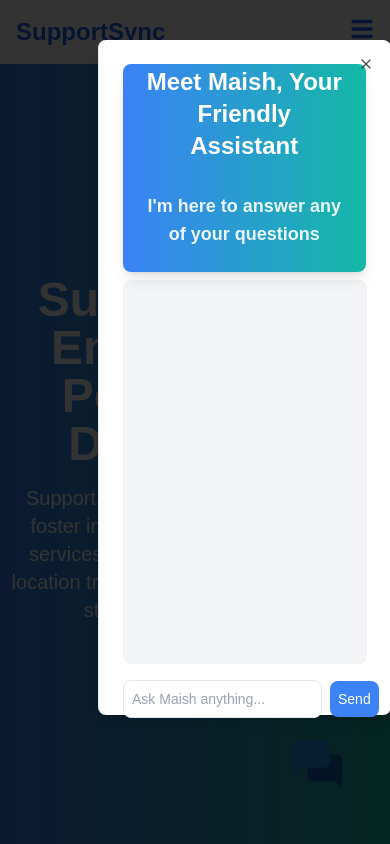
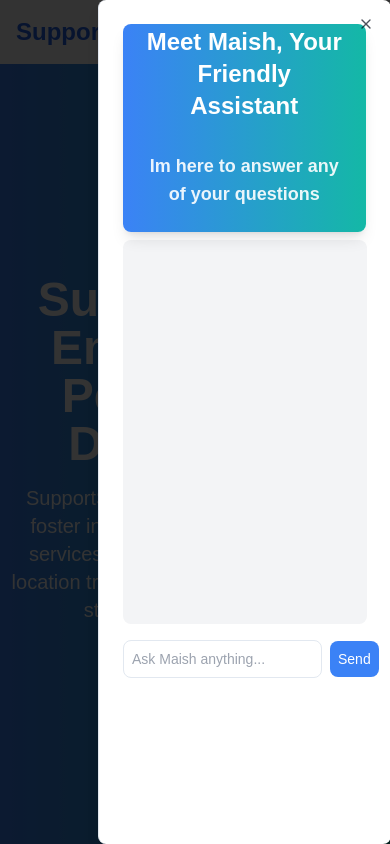
Before and after one commit to Codedeysguys/Teamx_pwd_hackerthon, a Next.js app: page / in a window 390 px wide. Both pictures are taken after a click on the button 318 px from the left and 765 px from the top of the page. Shown: the top 844 px of the page. Built offline with nearby package versions, Linux system fonts and the light colour scheme.

Commit message:
fixed responsiveness and text input clearing

```diff
--- a/src/app/layout.js
+++ b/src/app/layout.js
@@ -20,18 +20,18 @@
             <SheetTrigger>
               <img className="h-16" src="/chat.png" alt="chat" />
             </SheetTrigger>
-            <SheetContent className="max-w-md h-[80vh] rounded-lg mt-10">
+            <SheetContent className="max-w-md md:h-[80vh] rounded-lg ">
               <SheetHeader>
                 <SheetTitle className="relative bg-gradient-to-r from-blue-500 to-teal-500 p-6 rounded-lg shadow-lg text-center animate-fadeIn">
                   <h2 className="text-2xl font-bold text-white mb-2 animate-bounce">
                     Meet Maish, Your Friendly Assistant
                   </h2>
                   <p className="text-white text-opacity-90 text-lg">
-                    I'm here to answer any of your questions
+                    Im here to answer any of your questions
                   </p>
                 </SheetTitle>
-                <SheetDescription>
-                  <Chat /> {/* Place the Chat component here */}
+                <SheetDescription className="">
+                  <Chat />
                 </SheetDescription>
               </SheetHeader>
             </SheetContent>
--- a/src/app/widgets/Chat.jsx
+++ b/src/app/widgets/Chat.jsx
@@ -9,6 +9,7 @@
     if (!userInput.trim()) return;
 
     setMessages((prev) => [...prev, { sender: "user", text: userInput }]);
+    setUserInput("");
 
     const response = await fetch("/api/chat", {
       method: "POST",
@@ -22,12 +23,12 @@
     console.log(data);
 
     setMessages((prev) => [...prev, { sender: "gpt", text: data.response }]);
-    setUserInput("");
+
   };
 
   return (
     <div>
-      <div className="flex flex-col h-96 overflow-y-auto bg-gray-100 p-4 rounded-lg space-y-4">
+      <div className="flex flex-col  h-96 overflow-y-auto bg-gray-100 p-4 rounded-lg space-y-4">
         {messages.map((msg, idx) => (
           <div
             key={idx}
@@ -61,4 +62,4 @@
   );
 };
 
-export default Chat; // Ensure you export the component
+export default Chat;
```
Also changed, not shown: 1 other file (tests, documents, lock files or other folders).
